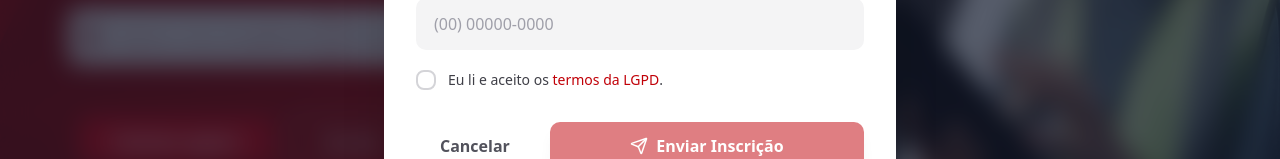
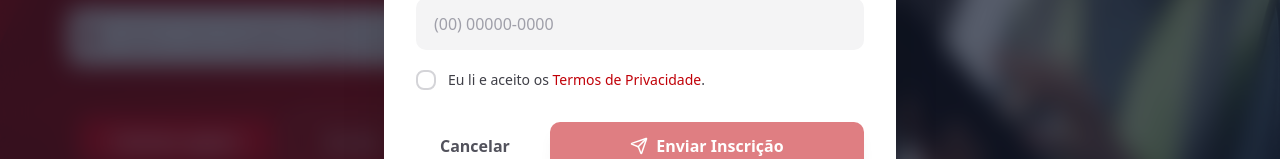
Before and after one commit to Peixotim/TecMinas, a Next.js app: page / in a window 1280 px wide. Both pictures are taken after a click on the button "WhatsApp". Shown: the part 450-609 px from the top of the page. Built offline with nearby package versions, Linux system fonts and the light colour scheme; no server answers.

Commit message:
fix:Corrige os dados do checkbox onde estava escrito LGPD passou para Polticas de Privacidade

```diff
--- a/src/components/LgpdCheckBox.tsx
+++ b/src/components/LgpdCheckBox.tsx
@@ -21,13 +21,13 @@ export default function LgpdCheckbox() {
           {checked && "✔"}
         </span>
         <span className="text-sm text-zinc-700">
-          Eu li e aceito os{" "}
+          Eu li e aceito as{" "}
           <button
             type="button"
             onClick={() => setShowModal(true)}
             className="text-red-700 font-medium hover:underline"
           >
-            termos de Privacidade
+            Políticas de Privacidades
           </button>
           .
         </span>
--- a/src/components/modalContactsCourses/SubscriptionForm.tsx
+++ b/src/components/modalContactsCourses/SubscriptionForm.tsx
@@ -161,7 +161,7 @@ export default function SubscriptionForm({
                   onClick={() => setShowModal(true)}
                   className="text-red-700 font-medium hover:underline"
                 >
-                  termos da LGPD
+                  Termos de Privacidade
                 </button>
                 .
               </span>
```
